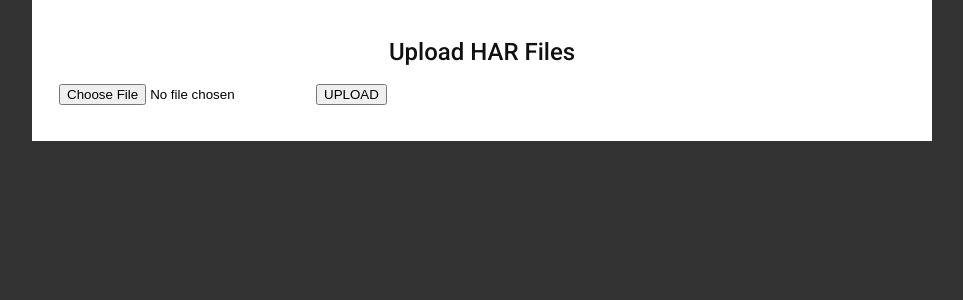
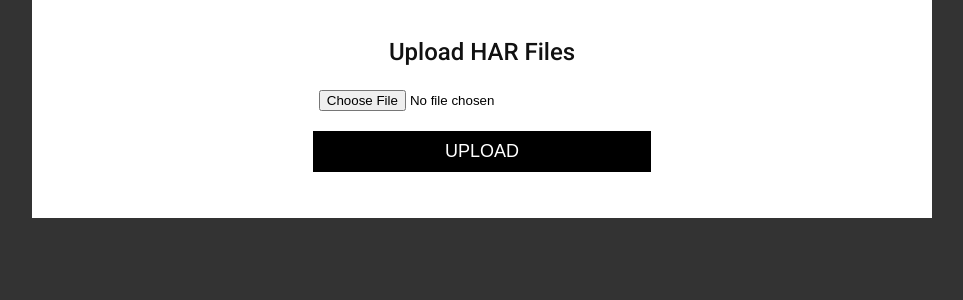
Before and after one commit to mandytsoum/WEB_Project, a PHP site: page /upload.php in a window 1280 px wide. Shown: the part 60-360 px from the top of the page, without its empty margins (158-1121 px from the left). Run offline with PHP 8.4, Linux system fonts and the light colour scheme.

Commit message:
Add files via upload

```diff
--- a/css/style.css
+++ b/css/style.css
@@ -133,3 +133,101 @@ section {
   margin: 10px auto;
   cursor: pointer;
 }
+
+
+/* upload */
+
+.upload-form-form {
+  display: flex;
+  justify-content: center;
+}
+
+.upload-form p {
+  text-align: center;
+  padding-bottom: 50px;
+  color: #007ecc;
+}
+
+.upload-form form {
+  width: 40%;
+}
+
+.upload-form form input {
+  width: calc(100% - 16px);
+  padding: 6px;
+  margin-bottom: 4px;
+}
+
+.upload-form form button {
+  display: block;
+  padding: 10px 20px;
+  margin: 10px auto;
+  cursor: pointer;
+}
+
+/*card style*/
+
+.card {
+  box-shadow: 0 4px 8px 0 rgba(0, 0, 0, 0.2);
+  max-width: 300px;
+  margin: auto;
+  text-align: center;
+}
+
+.title {
+  color: grey;
+  font-size: 18px;
+}
+
+button {
+  border: none;
+  outline: 0;
+  display: inline-block;
+  padding: 8px;
+  color: white;
+  background-color: #000;
+  text-align: center;
+  cursor: pointer;
+  width: 100%;
+  font-size: 18px;
+}
+
+a {
+  text-decoration: none;
+  font-size: 22px;
+  color: black;
+}
+
+button:hover, a:hover {
+  opacity: 0.7;
+}
+
+/* contact form */
+
+.contact-form-form {
+  display: flex;
+  justify-content: center;
+}
+
+.contact-form p {
+  text-align: center;
+  padding-bottom: 40px;
+  color: #007ecc;
+}
+
+.contact-form form {
+  width: 30%;
+}
+
+.contact-form form input {
+  width: calc(100% - 16px);
+  padding: 6px;
+  margin-bottom: 4px;
+}
+
+.contact-form form button {
+  display: block;
+  padding: 10px 20px;
+  margin: 10px auto;
+  cursor: pointer;
+}
```
